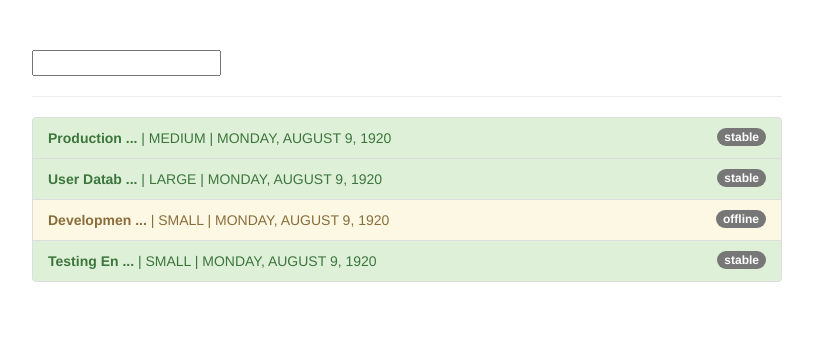
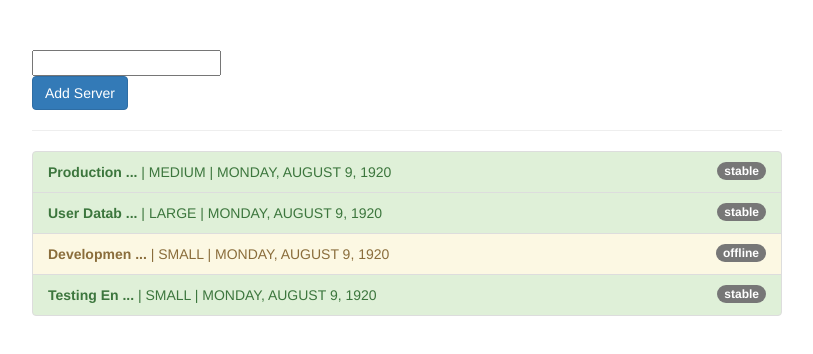
Before and after one commit to self-learning-organization/ng-pipes, an Angular app: page / in a window 1280 px wide. Shown: the top 354 px of the page, without its empty margins (233-1046 px from the left). Built offline with nearby package versions, Linux system fonts and the light colour scheme.

Commit message:
Pure and Impure Pipes (or: How to fix the Filter Pipe)

```diff
--- a/src/app/app.component.html
+++ b/src/app/app.component.html
@@ -2,6 +2,8 @@
   <div class="row">
     <div class="col-xs-12 col-sm-10 col-md-8 col-sm-offset-1 col-md-offset-2">
       <input type="text" [(ngModel)]="filteredStatus">
+      <br>
+      <button class="btn btn-primary" (click)="onAddServer()">Add Server</button>
       <hr>
       <ul class="list-group">
         <li
--- a/src/app/app.component.ts
+++ b/src/app/app.component.ts
@@ -42,4 +42,13 @@
       'list-group-item-danger': server.status === 'critical'
     };
   }
+
+  onAddServer() {
+    this.servers.push({
+      instanceType: 'small',
+      name: 'New Server',
+      status: 'stable',
+      started: new Date(15, 1, 2017)
+    });
+  }
 }
--- a/src/app/filter.pipe.ts
+++ b/src/app/filter.pipe.ts
@@ -1,7 +1,8 @@
 import { Pipe, PipeTransform } from '@angular/core';
 
 @Pipe({
-  name: 'filter'
+  name: 'filter',
+  pure: false
 })
 export class FilterPipe implements PipeTransform {
 
```
